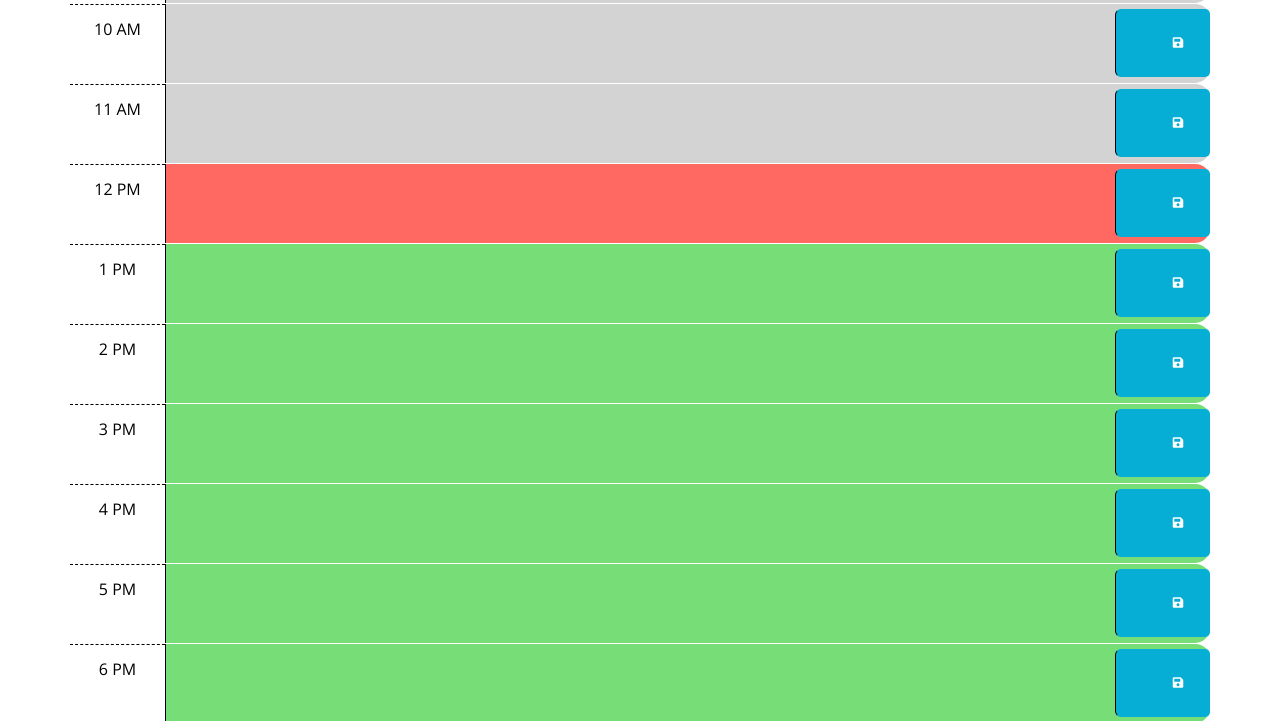
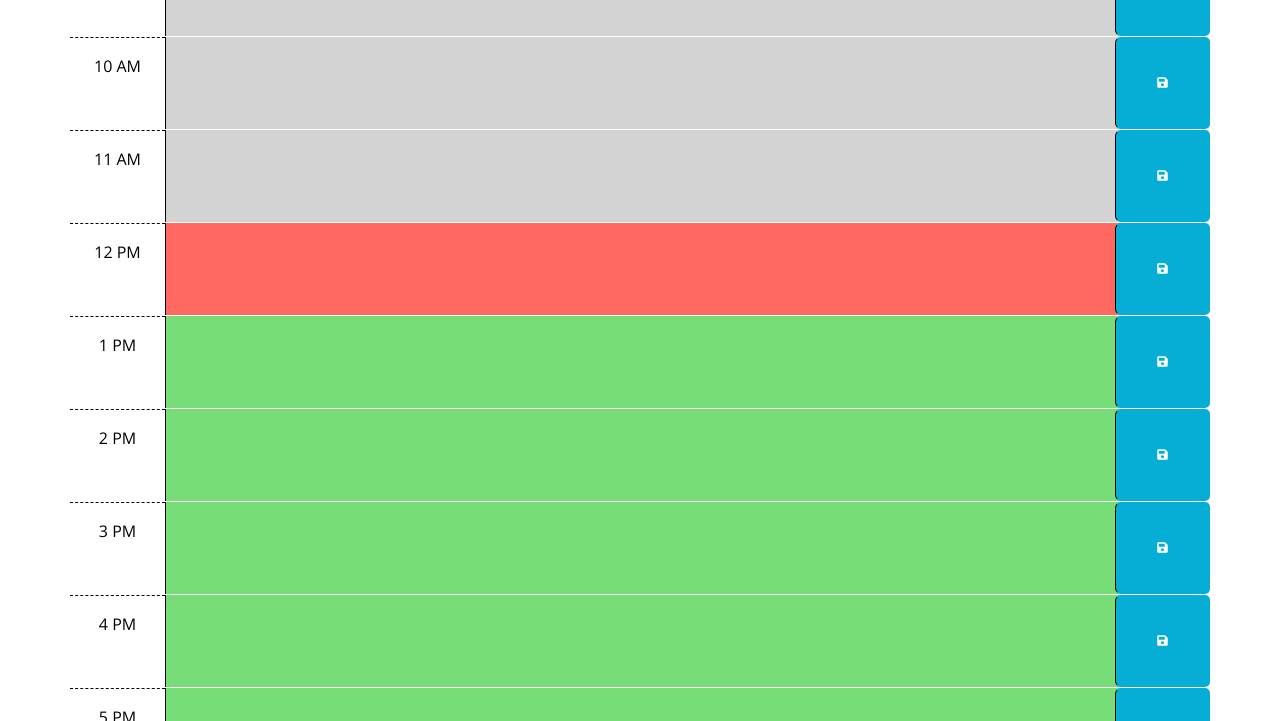
Before and after one commit to dansora/ds-planner-app, a plain HTML site: page index.html in a window 1280 px wide. Shown: the part 420-1141 px from the top of the page. Drawn offline with nearby package versions, Linux system fonts and the light colour scheme.

Commit message:
some css fixes

```diff
--- a/style.css
+++ b/style.css
@@ -1,7 +1,6 @@
 body {
   font-family: 'Open Sans', sans-serif;
   font-size: 16px;
-  line-height: 1;
 }
 
 textarea {
@@ -27,13 +26,10 @@ header {
 }
 
 .time-block {
-  text-align: center;
   border-radius: 15px;
 }
 
 .row {
-  white-space: pre-wrap;
-  height: 80px;
   border-top: 1px solid white;
 }
 
@@ -65,11 +61,10 @@ header {
   border-bottom-right-radius: 5px;
   background-color: #06aed5;
   color: white;
-  align-self: center;
 }
 
-.saveBtn:hover {
-  font-size: 15px;
+.saveBtn i:hover {
+  font-size: 20px;
   transition: all 0.3s ease-in-out;
 }
 
```
